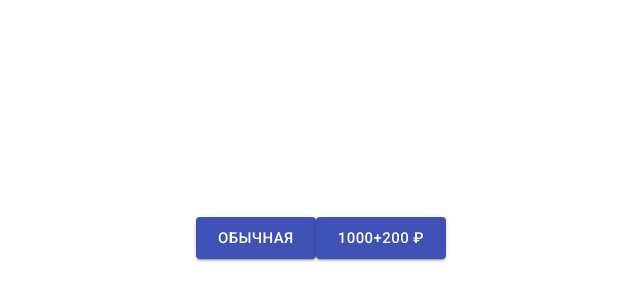
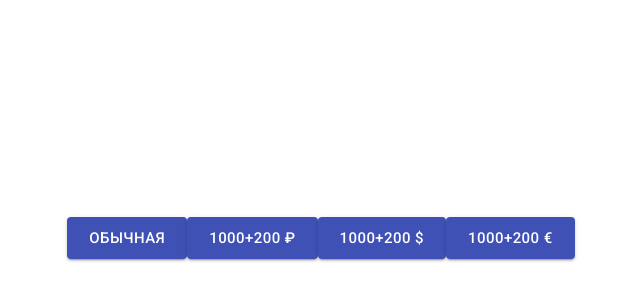
Before and after one commit to deadcathub/mailer, a React (Create React App) app: page / in a window 1280 px wide. Shown: the part 162-462 px from the top of the page, without its empty margins (319-959 px from the left). Built offline with nearby package versions, Linux system fonts and the light colour scheme.

Commit message:
Add rub btn

```diff
--- a/src/App.js
+++ b/src/App.js
@@ -36,6 +36,7 @@ export class App extends Component {
         }
       },
       {
+        letterType: "group",
         letterName: "1000+200 ₽",
         letterTree: {
           header: {
@@ -44,6 +45,54 @@ export class App extends Component {
           banner: {
             url:
               "https://user98023.clients-cdnnow.ru/images/newsletter/mail/2019/temporary/mail/replenish-dec.jpg"
+          },
+          paragraph: {
+            text: `{FIRSTNAME}, как любое начинание, год Крысы, открывающий новый цикл в восточном календаре, не обещает быть очень легким. Но мы желаем вам, чтобы несмотря ни на какие преграды, в вашей жизни всегда были те, кто протянет руку помощи в нужный момент.\n
+Узнайте, что вас ждет в будущем году у наших экспертов. Тем более, что сегодня, 30 декабря, Astro7 дарит вам бонус +‍200 руб. при пополнении счета на каждую 1000 рублей. Больше сумма — больше бонус!`
+          },
+          factoidOne: "rub",
+          cta: {
+            text: "Вращайте Колесо Фортуны и выигрывайте ценные призы"
+          },
+          btn: {
+            text: "Пополнить счет"
+          }
+        }
+      },
+      {
+        letterType: "group",
+        letterName: "1000+200 $",
+        letterTree: {
+          header: {
+            text: "Скрытый текст второй рассылки"
+          },
+          banner: {
+            url:
+              "https://user98023.clients-cdnnow.ru/images/newsletter/mail/2019/temporary/mail/replenish-dec-usd.jpg"
+          },
+          paragraph: {
+            text: `{FIRSTNAME}, как любое начинание, год Крысы, открывающий новый цикл в восточном календаре, не обещает быть очень легким. Но мы желаем вам, чтобы несмотря ни на какие преграды, в вашей жизни всегда были те, кто протянет руку помощи в нужный момент.\n
+Узнайте, что вас ждет в будущем году у наших экспертов. Тем более, что сегодня, 30 декабря, Astro7 дарит вам бонус +‍200 руб. при пополнении счета на каждую 1000 рублей. Больше сумма — больше бонус!`
+          },
+          factoidOne: "usd",
+          cta: {
+            text: "Вращайте Колесо Фортуны и выигрывайте ценные призы"
+          },
+          btn: {
+            text: "Пополнить счет"
+          }
+        }
+      },
+      {
+        letterType: "group",
+        letterName: "1000+200 €",
+        letterTree: {
+          header: {
+            text: "Скрытый текст второй рассылки"
+          },
+          banner: {
+            url:
+              "https://user98023.clients-cdnnow.ru/images/newsletter/mail/2019/temporary/mail/replenish-dec-eur.jpg"
           },
           paragraph: {
             text: `{FIRSTNAME}, как любое начинание, год Крысы, открывающий новый цикл в восточном календаре, не обещает быть очень легким. Но мы желаем вам, чтобы несмотря ни на какие преграды, в вашей жизни всегда были те, кто протянет руку помощи в нужный момент.\n
--- a/src/layout/StartPage/StartPage.js
+++ b/src/layout/StartPage/StartPage.js
@@ -3,10 +3,13 @@ import Button from "@material-ui/core/Button";
 import "./StartPage.scss";
 
 export const StartPage = props => {
+  let isGroup = false;
+
+  const fd = "";
+
   return (
     <div className="StartPage">
       {props.letterData.map((item, index) => {
-        // console.log(index);
         return (
           <Button
             size="large"
```
